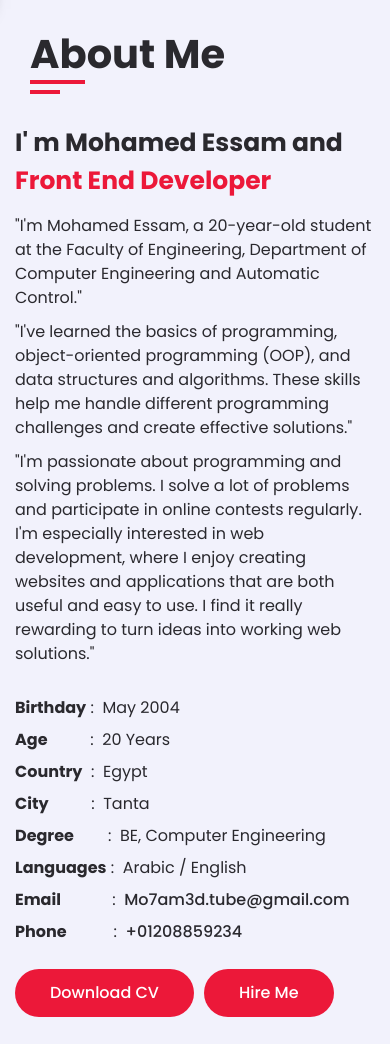
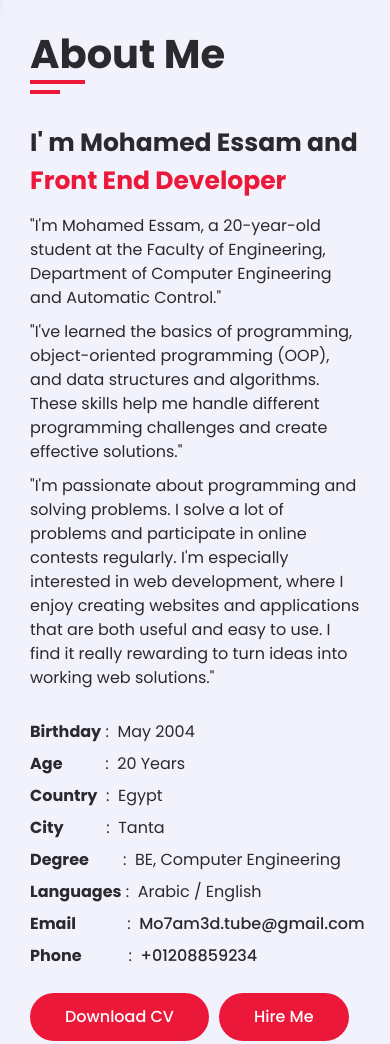
Before and after one commit to Moham3d-3ssam/JS_Portfolio_One, a plain HTML site: page index.html in a window 390 px wide. Shown: the part 820-1864 px from the top of the page. Drawn offline with Linux system fonts and the light colour scheme; files whose address does not match are found by name; a web font is replaced by a local one.

Commit message:
Update master.css

```diff
--- a/css/master.css
+++ b/css/master.css
@@ -452,11 +452,6 @@ h1.header::after{
 .about .about-info .my-profession{
   font-size: 25px;
   margin-bottom: 15px;
-}
-@media (max-width: 767px){
-  .about .about-info{
-    padding: 0;
-  }
 }
 .about .about-info .my-profession .typing{
   color: var(--skin-color);
```
